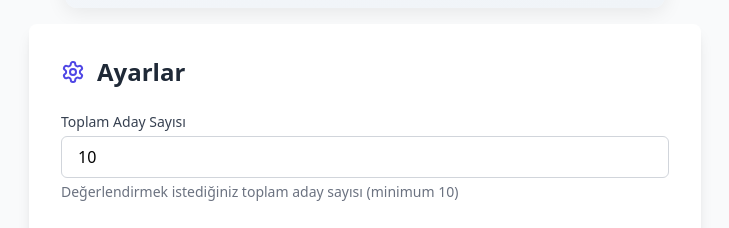
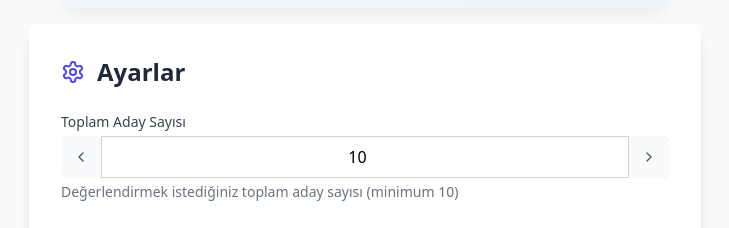
Before and after one commit to zenithura/lovewithmath, a React (Vite) app: page / in a window 1280 px wide. Shown: the part 1100-1328 px from the top of the page, without its empty margins (275-1004 px from the left). Built offline with nearby package versions, Linux system fonts and the light colour scheme; no server answers.

Commit message:
feat: Add increment/decrement buttons to total candidates input

```diff
--- a/src/components/SetupPhase.tsx
+++ b/src/components/SetupPhase.tsx
@@ -1,5 +1,5 @@
 import React, { useState } from 'react';
-import { Settings, Plus, Trash2, ChevronRight, Users, Loader } from 'lucide-react';
+import { Settings, Plus, Trash2, ChevronRight, ChevronLeft, Users, Loader } from 'lucide-react';
 
 interface SetupPhaseProps {
   totalCandidates: number;
@@ -55,6 +55,14 @@ const SetupPhase: React.FC<SetupPhaseProps> = ({
           <label htmlFor="totalCandidates" className="block text-sm font-medium text-gray-700 mb-1">
             Toplam Aday Sayısı
           </label>
+          <div className="relative flex items-center">
+            <button
+              type="button"
+              onClick={() => setTotalCandidates(prev => Math.max(10, prev - 1))}
+              className="absolute left-0 top-0 h-full px-3 text-gray-600 hover:text-gray-900 border-r border-gray-300 flex items-center justify-center bg-gray-50 rounded-l-md hover:bg-gray-100 focus:outline-none focus:ring-2 focus:ring-indigo-500 focus:ring-offset-2"
+            >
+              <ChevronLeft size={16} />
+            </button>
             <input
               type="number"
               id="totalCandidates"
@@ -62,8 +70,16 @@ const SetupPhase: React.FC<SetupPhaseProps> = ({
               max="1000"
               value={totalCandidates}
               onChange={(e) => setTotalCandidates(Math.max(10, parseInt(e.target.value) || 10))}
-            className="w-full px-4 py-2 border border-gray-300 rounded-md focus:ring-indigo-500 focus:border-indigo-500"
+              className="w-full px-12 py-2 border border-gray-300 rounded-md focus:ring-indigo-500 focus:border-indigo-500 text-center"
             />
+            <button
+              type="button"
+              onClick={() => setTotalCandidates(prev => Math.min(1000, prev + 1))}
+              className="absolute right-0 top-0 h-full px-3 text-gray-600 hover:text-gray-900 border-l border-gray-300 flex items-center justify-center bg-gray-50 rounded-r-md hover:bg-gray-100 focus:outline-none focus:ring-2 focus:ring-indigo-500 focus:ring-offset-2"
+            >
+              <ChevronRight size={16} />
+            </button>
+          </div>
           <p className="mt-1 text-sm text-gray-500">
             Değerlendirmek istediğiniz toplam aday sayısı (minimum 10)
           </p>
```
Lines whose indentation alone changed are shown as unchanged.
